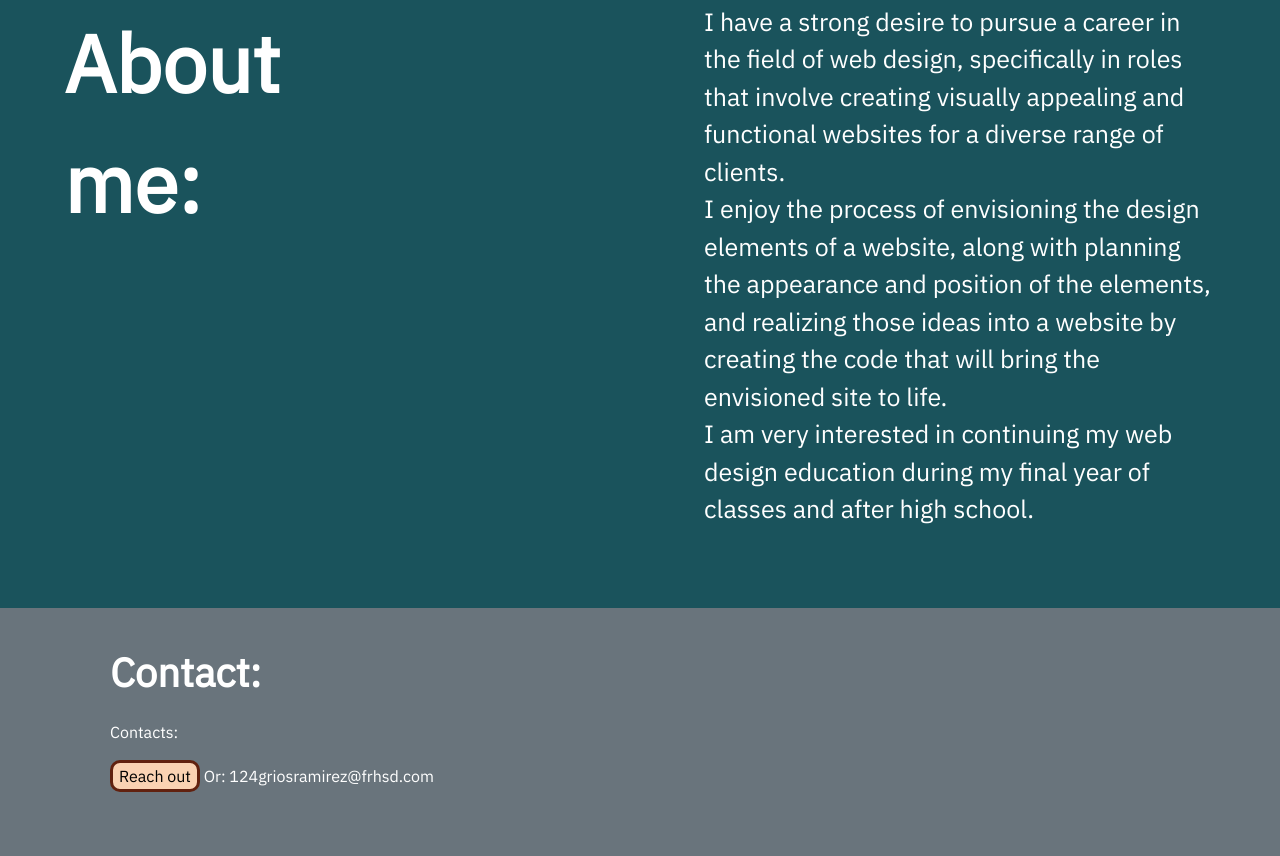
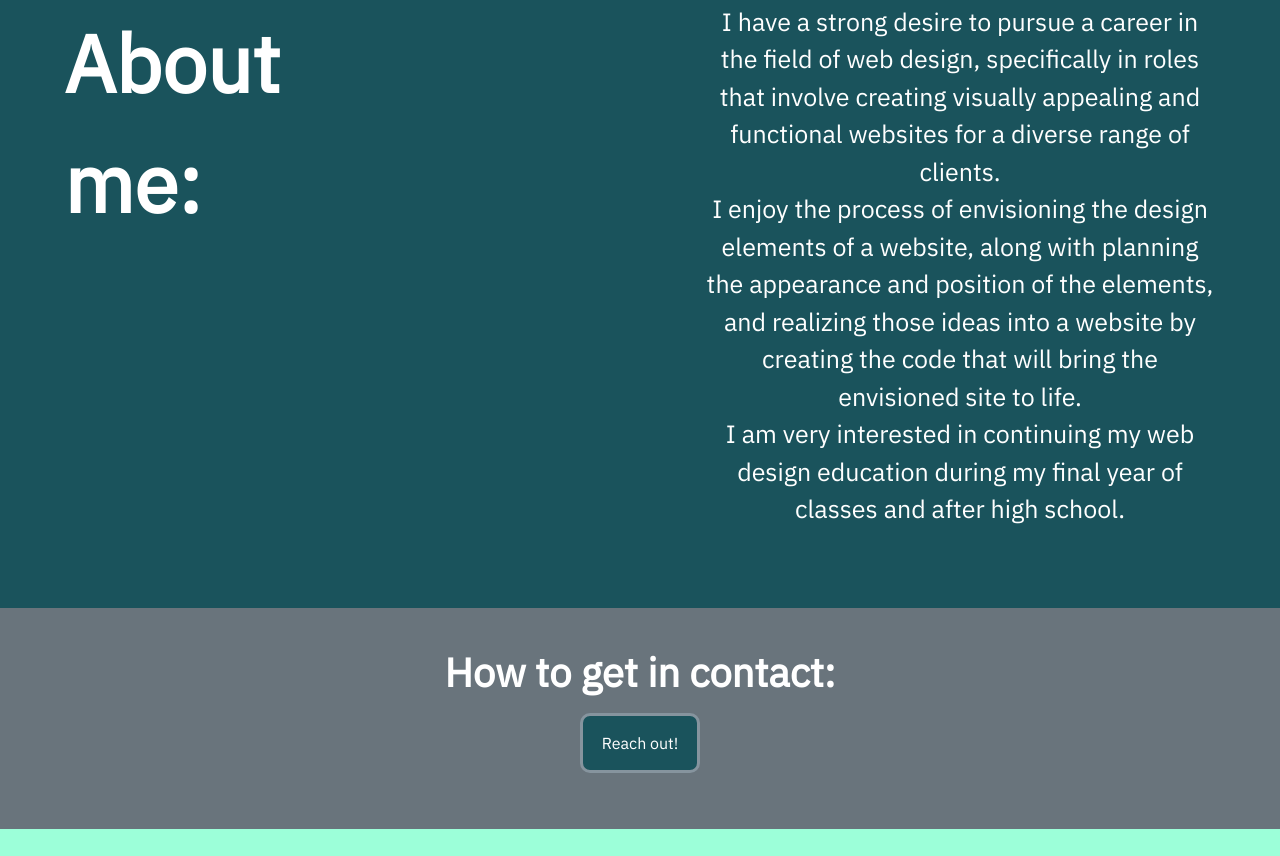
Before and after one commit to Giorios/portfolio2, a plain HTML site: page index.html in a window 1280 px wide. Shown: the part 2350-3206 px from the top of the page. After the commit the page ends 3179 px from the top, so only its background shows below. Drawn offline with nearby package versions, Linux system fonts and the light colour scheme.

Commit message:
finished contact section

```diff
--- a/css/styles.css
+++ b/css/styles.css
@@ -18,9 +18,12 @@ body {
 }
 
 .button {
-  background-color: #fad2b3;
-  border: 3px solid #61210F;
-  color: black;
+
+  height: 60px;
+  width: 120px;
+  background-color: #1A535C;
+  border: 3px solid #86949e;
+  color: white;
   text-align: center;
   text-decoration: none;
   display: inline-block;
@@ -29,9 +32,11 @@ body {
 }
 
 .button1:hover {
-  background-color: #ffe2cc;
-  border: 4px solid #603a2e;
-  color: black;
+  height: 60px;
+  width: 120px;
+  background-color: #5a2328;
+  border: 4px solid #86949e;
+  color: white;
   text-align: center;
   text-decoration: none;
   display: inline-block;
@@ -40,9 +45,9 @@ body {
 }
 
 .button:active {
-  background-color: #f5a4a1;
-  border: 5px solid #f5e5ab;
-  color: black;
+  background-color: #5a2328;
+  border: 5px solid #f9ada0;
+  color: white;
 }
 
 header img {
--- a/index.html
+++ b/index.html
@@ -132,7 +132,7 @@
             <div class="col m-3 p-5">
               <p style="font-size:80px;" data-aos="fade-left" data-aos-delay="100"><strong>About<br>me:</strong></p>
             </div>
-            <div class="col m-3 p-5">
+            <div class="col m-3 p-5 text-center">
               <p style="font-size:25px;" data-aos="fade-left" data-aos-delay="400">I have a strong desire to pursue a career in the field of web design, specifically in roles that involve creating visually appealing and functional websites for a diverse range of clients.
               <br>I enjoy the process of envisioning the design elements of a website, along with planning the appearance and position of the elements, and realizing those ideas into a website by creating the code that will bring the envisioned site to life.
               <br>I am very interested in continuing my web design education during my final year of classes and after high school.</p>
@@ -142,17 +142,14 @@
         </div>
 
 <div class="color3">
-      <div class="container" data-aos="zoom-in" data-aos-delay="400">
-        <div class="row">
+      <div class="container text-center" data-aos="zoom-in" data-aos-delay="400">
+        <div class="row justify-content-center">
           <div class="col m-4 p-3" data-aos="zoom-in" data-aos-delay="300">
-            <h1><strong>Contact:</strong></h1>
-            <div class="col my-4" data-aos="fade-right" data-aos-delay="700">
-              <p>Contacts:</p>
+            <h1 style="font-size: 40px;"><strong>How to get in contact:</strong></h1>
+            <p style="font-size: 40px;">
               <a href="mailto: 124griosramirez@frhsd.com"><button type="button" class="button button1">
-                  Reach out
-                </button></a>
-              Or: 124griosramirez@frhsd.com
-            </div>
+                  Reach out!
+                </button></a></p>
           </div>
         </div>
       </div>
@@ -168,5 +165,4 @@
     AOS.init();
   </script>
 </body>
-
 </html>
```
